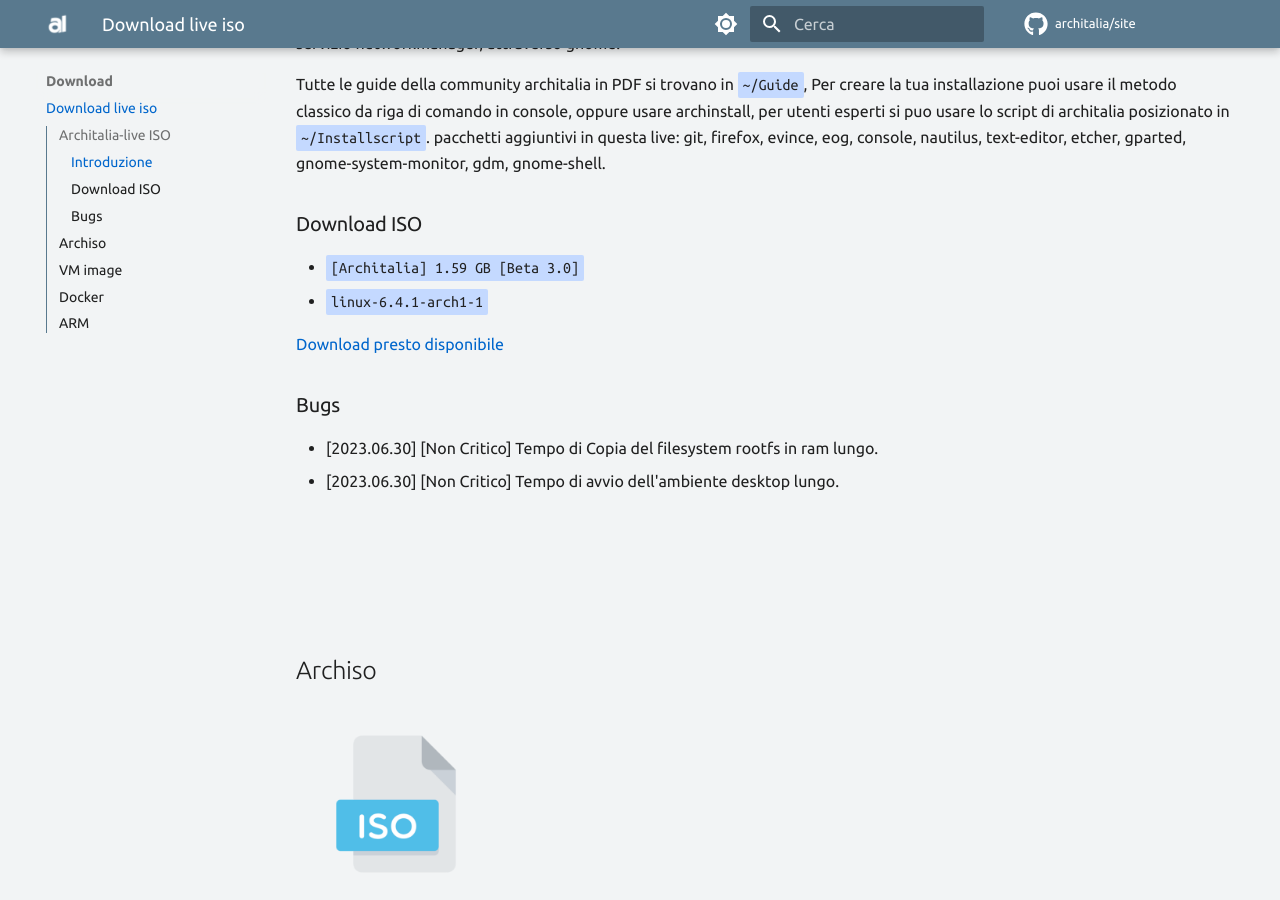
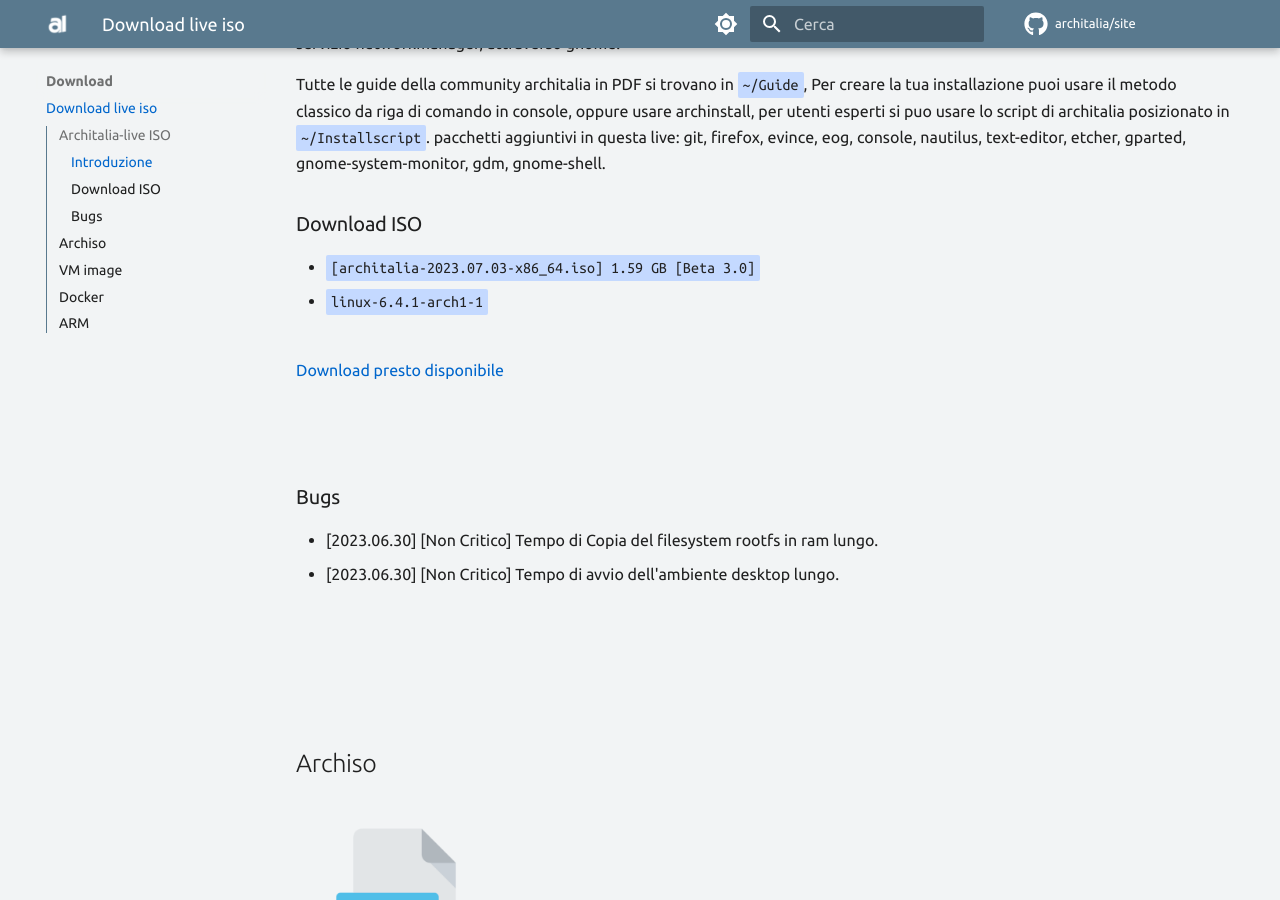
Before and after one commit to ArchItalia/site, an MkDocs documentation site: the page built from docs/Download/live.md, in a window 1280 px wide and 900 px high, scrolled down 873 px. Built offline with MkDocs 1.6.1 and Material for MkDocs 9.7.7, drawn with Linux system fonts in a browser that asks for light colours; comment, search, counter and statistics services are not loaded; the version menu is left out.

Commit message:
Update live.md

```diff
--- a/docs/Download/live.md
+++ b/docs/Download/live.md
@@ -18,12 +18,13 @@
 
 ### Download ISO
 
-- `[Architalia] 1.59 GB [Beta 3.0]`
+- `[architalia-2023.07.03-x86_64.iso] 1.59 GB [Beta 3.0]`
 - `linux-6.4.1-arch1-1`
 
+<br>
 [Download presto disponibile]()
 
-
+<br><br>
 
 ### Bugs
 
```
